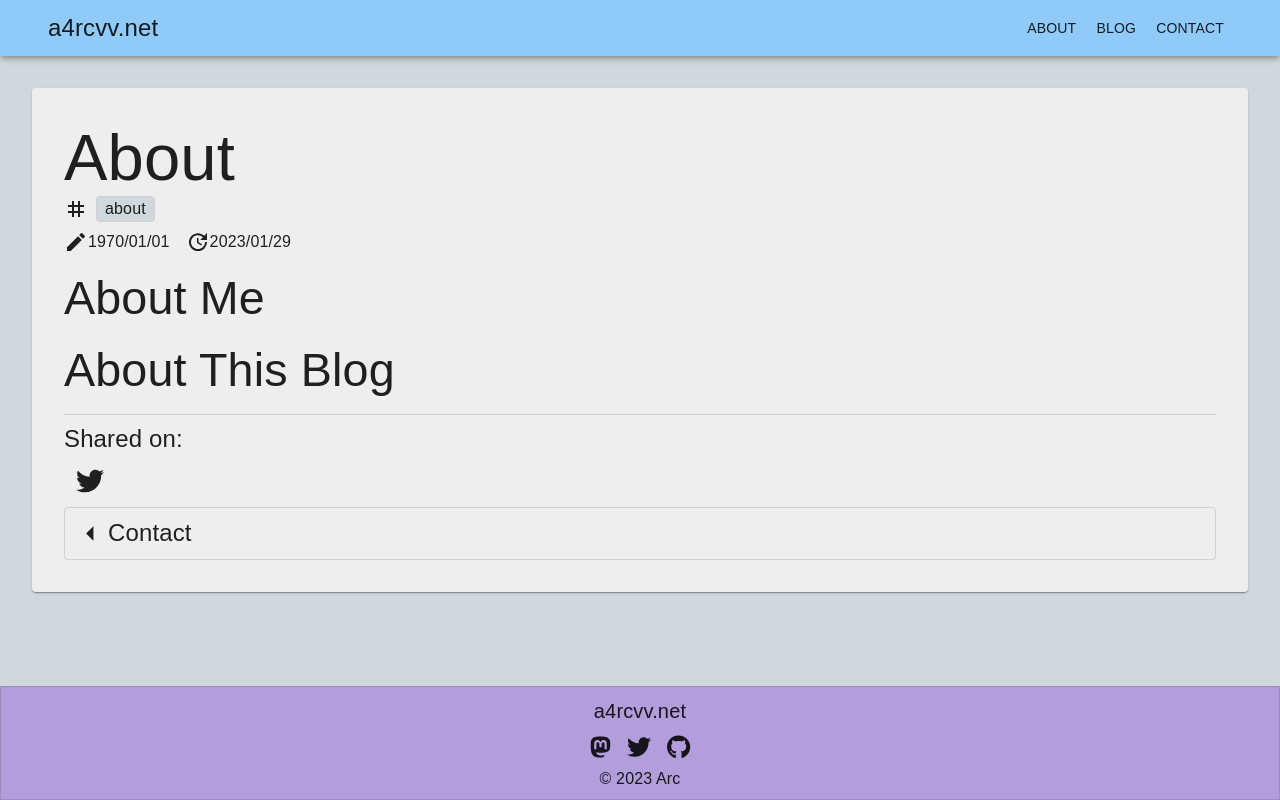
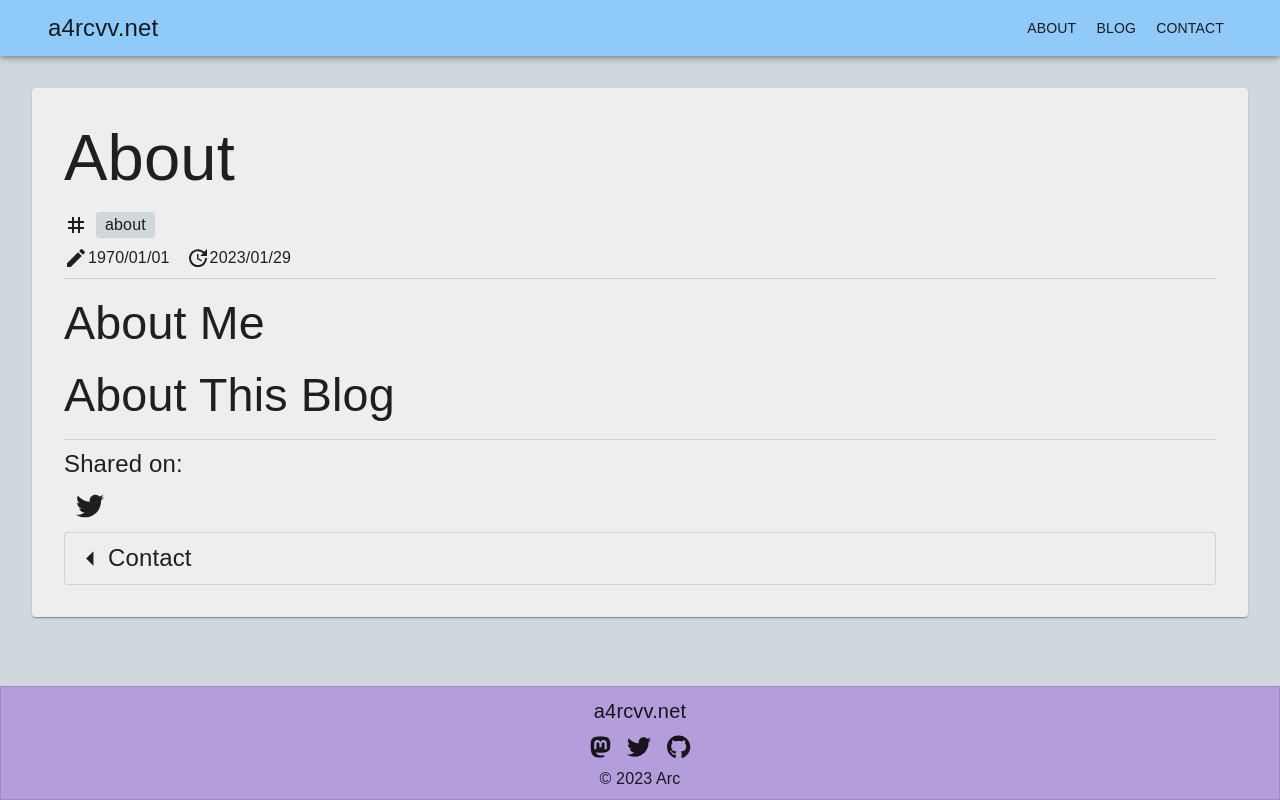
Before and after one commit to a4rcvv/a4rcvv-net, a Next.js app: page /blog/entry/about in a window 1280 px wide. Built offline with nearby package versions, Linux system fonts and the light colour scheme.

Commit message:
fix: 記事ページのmarginを調整

```diff
--- a/src/components/organisms/article.tsx
+++ b/src/components/organisms/article.tsx
@@ -33,9 +33,11 @@ export const Article = (props: ArticleProps) => {
   };
   return (
     <Box>
-      <Typography variant="h1">{props.currentMetadata.title}</Typography>
+      <Typography variant="h1" sx={{ mb: 2 }}>
+        {props.currentMetadata.title}
+      </Typography>
       <Tags tags={props.currentMetadata.tags} />
-      <Stack direction="row" spacing={2} sx={{ mt: 1 }}>
+      <Stack direction="row" spacing={2} sx={{ my: 1 }}>
         <CreatedDate
           date={props.currentMetadata.createdDate?.format("YYYY/MM/DD") || ""}
         />
@@ -43,6 +45,7 @@ export const Article = (props: ArticleProps) => {
           date={props.currentMetadata.updatedDate?.format("YYYY/MM/DD") || ""}
         />
       </Stack>
+      <Divider />
       <MaterialReactMarkdown markdownString={props.markdownString} />
       <Divider />
       <ShareButtons
```
